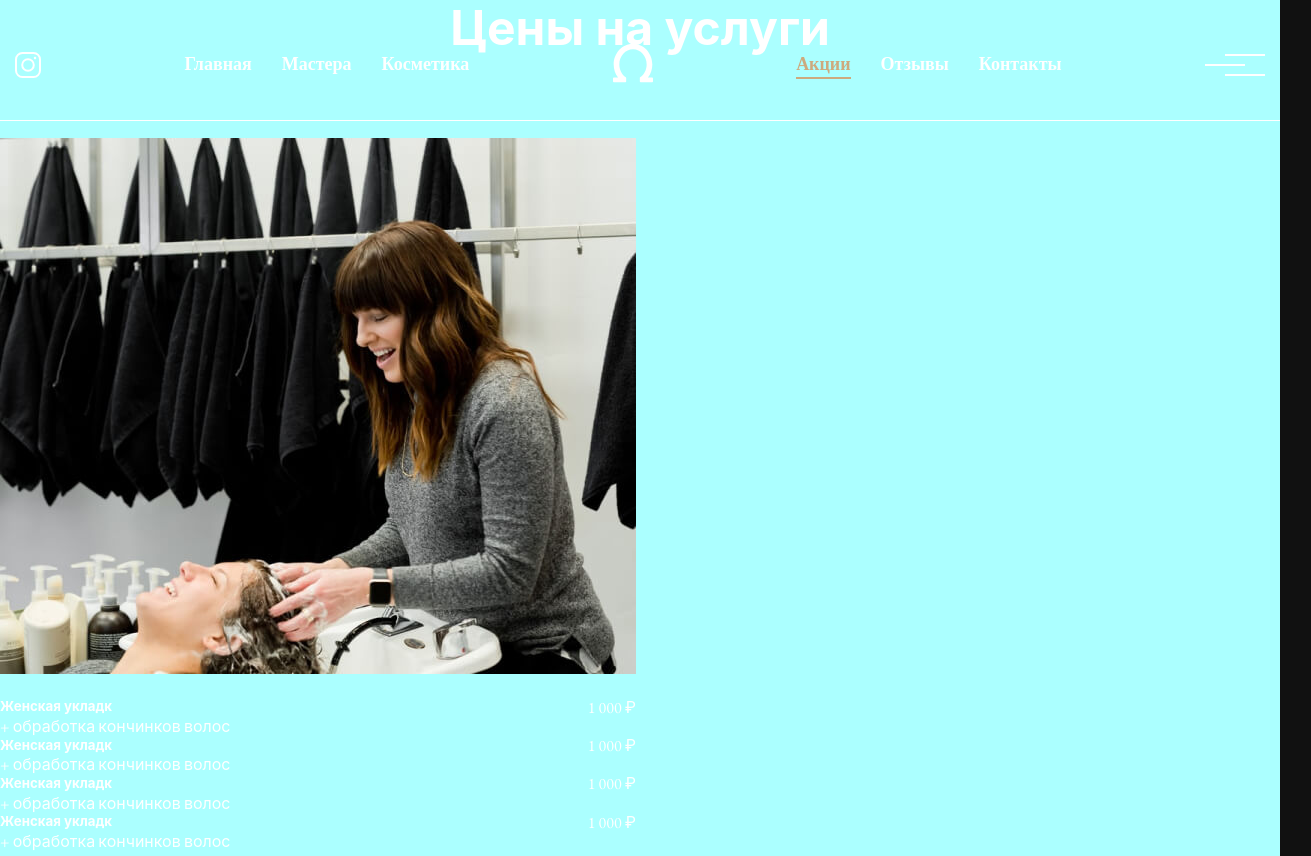
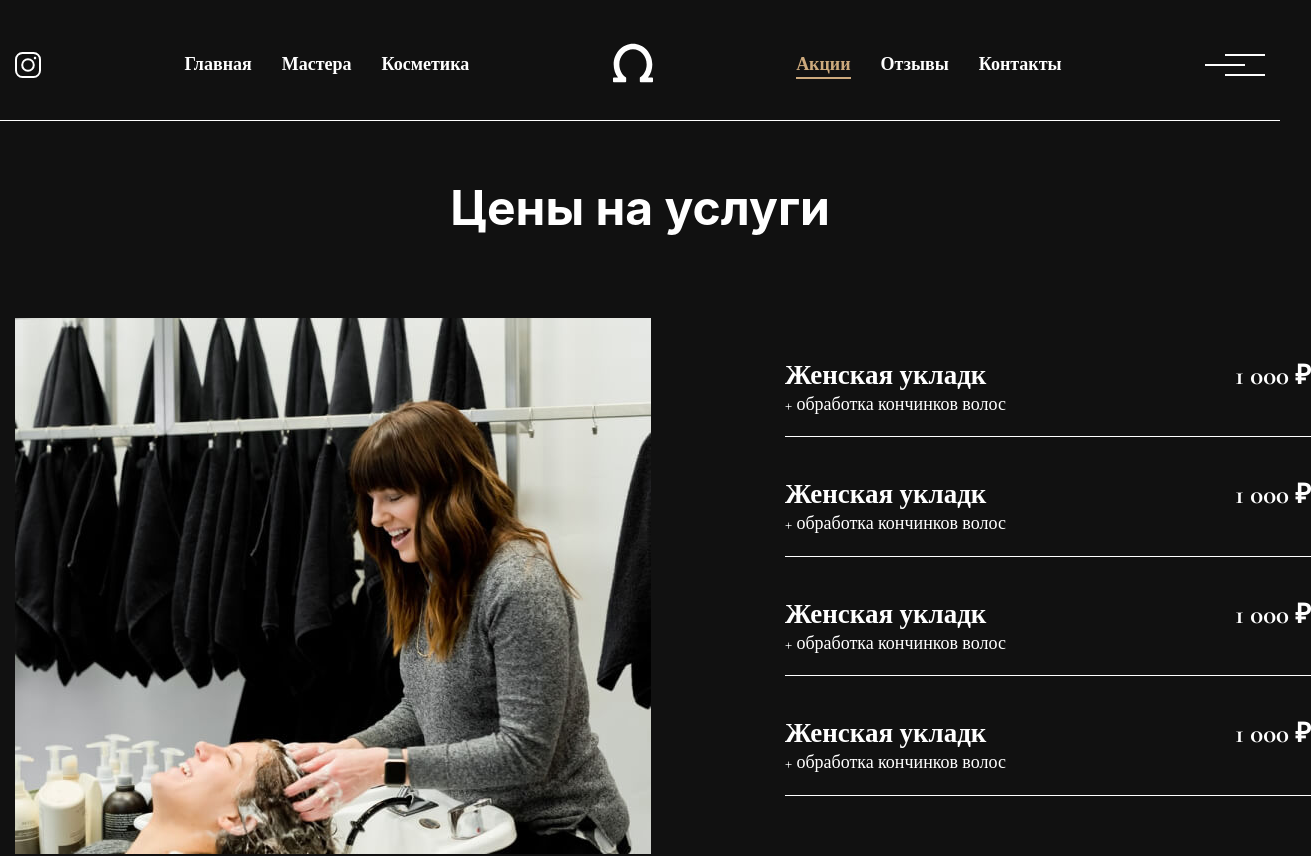
Before and after one commit to Anton-Osip/Delote-Beauty, a React app: page /price in a window 1280 px wide. Shown: the top 856 px of the page, 1311 px wide, since content can reach past the window. Built offline with nearby package versions, Linux system fonts and the light colour scheme.

Commit message:
feat: add styles for Price section

```diff
--- a/src/layout/sections/error/Error.tsx
+++ b/src/layout/sections/error/Error.tsx
@@ -1,12 +1,14 @@
 import { NavLink } from 'react-router-dom'
 import styled from 'styled-components'
 import error from '../../../assets/images/Error.png'
+import { Container } from '../../../components/Container'
 import { FlexWrapper } from '../../../components/FlexWrapper'
 import { SectionTitle } from '../../../components/SectionTitle'
 import { theme } from '../../../styles/Theme'
 export function Error() {
 	return (
 		<StyledError>
+			<Container>
 				<FlexWrapper direction='column' align='center' justify='center'>
 					<Image src={error} alt='error' />
 					<SectionTitle>Страница не найдена</SectionTitle>
@@ -14,6 +16,7 @@ export function Error() {
 						<Link>на главную</Link>
 					</NavLink>
 				</FlexWrapper>
+			</Container>
 		</StyledError>
 	)
 }
--- a/src/layout/sections/price/Price.tsx
+++ b/src/layout/sections/price/Price.tsx
@@ -1,32 +1,39 @@
 import styled from 'styled-components'
 import img from '../../../assets/images/prices/price.jpg'
-import { FlexWrapper } from '../../../components/FlexWrapper'
+import { Container } from '../../../components/Container'
 import { SectionTitle } from '../../../components/SectionTitle'
 import { PriceList } from './priceList/PriceList'
 
 export default function Price() {
 	return (
 		<StyledPrice>
-			<SectionTitle>Цены на услуги</SectionTitle>
-			<FlexWrapper wrap='wrap' align='space-between' gap='24px'>
-				<Image src={img} alt='price' />
-				<PriceList />
+			<Container>
+				<SectionTitle>Цены на услуги</SectionTitle>
+				<PriceWrapper>
+					<Image src={img} alt='price' />
+					<PriceList mode='auto' />
 
-				<PriceList />
-				<Image src={img} alt='price' />
+					<PriceList />
+					<Image src={img} alt='price' />
 
-				<Image src={img} alt='price' />
-				<PriceList />
-			</FlexWrapper>
+					<Image src={img} alt='price' />
+					<PriceList mode='auto' />
+				</PriceWrapper>
+			</Container>
 		</StyledPrice>
 	)
 }
 
 const StyledPrice = styled.section`
-	min-height: 100vh;
-	background-color: #abffff;
+	padding: 180px 0 100px;
+`
+const PriceWrapper = styled.div`
+	display: grid;
+	grid-template-columns: repeat(2, 1fr);
+	column-gap: 24px;
+	row-gap: 80px;
 `
 
 const Image = styled.img`
-	max-width: 636px;
+	aspect-ratio: 636/536;
 `
--- a/src/layout/sections/price/priceItem/PriceItem.tsx
+++ b/src/layout/sections/price/priceItem/PriceItem.tsx
@@ -1,5 +1,6 @@
 import styled from 'styled-components'
 import { FlexWrapper } from '../../../../components/FlexWrapper'
+import { theme } from '../../../../styles/Theme'
 
 export function PriceItem() {
 	return (
@@ -14,7 +15,26 @@ export function PriceItem() {
 	)
 }
 
-const Item = styled.li``
-const Title = styled.h5``
-const Coast = styled.span``
-const Text = styled.p``
+const Item = styled.li`
+	padding-bottom: 20px;
+	padding-top: 40px;
+	border-bottom: 1px solid ${theme.colors.font};
+`
+const Title = styled.h5`
+	font-family: 'Cormorant Garamond';
+	font-size: 27px;
+	font-weight: 700;
+	line-height: 130%;
+`
+const Coast = styled.span`
+	font-family: 'Cormorant Garamond';
+	font-size: 27px;
+	font-weight: 700;
+	line-height: 130%;
+`
+const Text = styled.p`
+	font-family: 'Cormorant Garamond';
+	font-size: 18px;
+	font-weight: 400;
+	line-height: 130%;
+`
--- a/src/layout/sections/price/priceList/PriceList.tsx
+++ b/src/layout/sections/price/priceList/PriceList.tsx
@@ -1,9 +1,9 @@
 import styled from 'styled-components'
 import { PriceItem } from '../priceItem/PriceItem'
-
-export function PriceList() {
+type PriceListType = { mode?: string }
+export function PriceList(props: PriceListType) {
 	return (
-		<List>
+		<List mode={props.mode}>
 			<PriceItem />
 			<PriceItem />
 			<PriceItem />
@@ -12,7 +12,8 @@ export function PriceList() {
 	)
 }
 
-const List = styled.ul`
-	max-width: 636px;
+const List = styled.ul<PriceListType>`
 	width: 100%;
+	max-width: 526px;
+	margin-left: ${props => props.mode || '0px'};
 `
```
Lines whose indentation alone changed are shown as unchanged.
